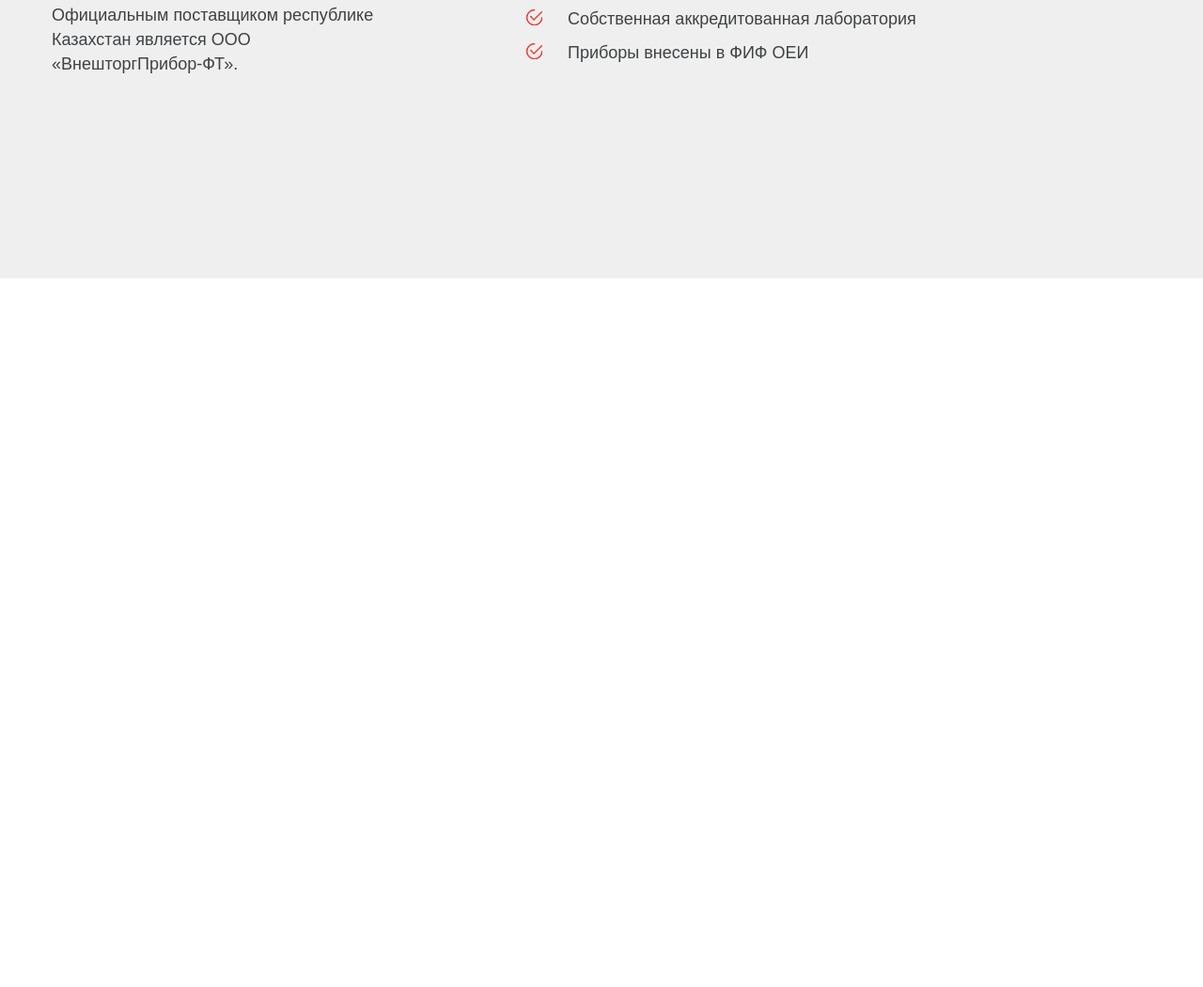
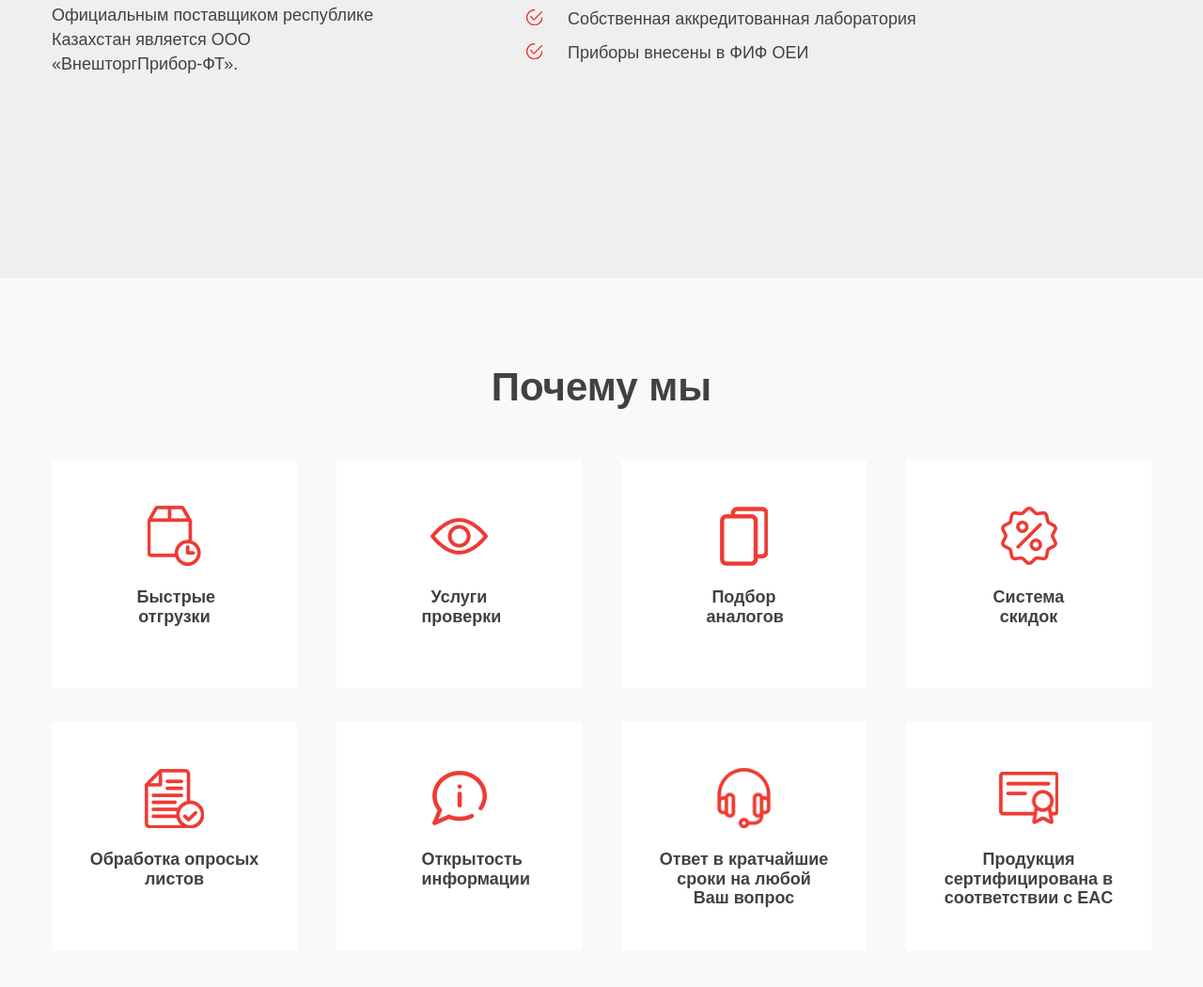
Before and after one commit to aaksi/fiztech, a website: page app/index.html in a window 1280 px wide. Shown: the part 1505-2555 px from the top of the page at 94% size. Before the commit the page ends 1801 px from the top, so only its background shows below. Drawn offline with nearby package versions, Linux system fonts and the light colour scheme; files that its build step writes are made by us from their sources.

Commit message:
added section advantages

```diff
--- a/app/index.html
+++ b/app/index.html
@@ -75,6 +75,46 @@
         </div>
     </section>
 
+    <section class="advantages">
+        <div class="container">
+            <div class="advantages__title title">Почему мы</div>
+            <div class="advantages__inner">
+                <div class="advantages__item">
+                    <div class="advantages__item-img"><img src="images/advantages/item1.png" alt="box"></div>
+                    <div class="advantages__item-descr advantages__item-descr--little">Быстрые отгрузки</div>
+                </div>
+                <div class="advantages__item">
+                    <div class="advantages__item-img"><img src="images/advantages/item2.png" alt="box"></div>
+                    <div class="advantages__item-descr advantages__item-descr--little">Услуги проверки</div>
+                </div>
+                <div class="advantages__item">
+                    <div class="advantages__item-img"><img src="images/advantages/item3.png" alt="box"></div>
+                    <div class="advantages__item-descr advantages__item-descr--little">Подбор аналогов</div>
+                </div>
+                <div class="advantages__item">
+                    <div class="advantages__item-img"><img src="images/advantages/item4.png" alt="box"></div>
+                    <div class="advantages__item-descr advantages__item-descr--little">Система скидок</div>
+                </div>
+                <div class="advantages__item">
+                    <div class="advantages__item-img"><img src="images/advantages/item5.png" alt="box"></div>
+                    <div class="advantages__item-descr ">Обработка опросых листов</div>
+                </div>
+                <div class="advantages__item">
+                    <div class="advantages__item-img"><img src="images/advantages/item6.png" alt="box"></div>
+                    <div class="advantages__item-descr advantages__item-descr--little">Открытость информации</div>
+                </div>
+                <div class="advantages__item">
+                    <div class="advantages__item-img"><img src="images/advantages/item7.png" alt="box"></div>
+                    <div class="advantages__item-descr ">Ответ в кратчайшие сроки на любой Ваш вопрос </div>
+                </div>
+                <div class="advantages__item">
+                    <div class="advantages__item-img"><img src="images/advantages/item8.png" alt="box"></div>
+                    <div class="advantages__item-descr ">Продукция сертифицирована в соответствии с EAC</div>
+                </div>
+            </div>
+        </div>
+    </section>
+
 
 
   </div>
--- a/app/scss/style.scss
+++ b/app/scss/style.scss
@@ -144,3 +144,48 @@
 }
 
 // end info
+// start advantages
+.advantages{
+    background-color: #f9f9f9;
+    &__title{
+        padding-top: 86px;
+        margin-bottom: 47px;
+    }
+    &__inner{
+        display: flex;
+        justify-content: space-between;
+        flex-wrap: wrap;
+        margin-bottom: 150px;
+    }
+    &__item{
+        width: 261px;
+        height: 243px;
+        background-color: #fff;
+        text-align: center;
+        display: flex;
+        flex-direction: column;
+        justify-content: center;
+        align-items: center;
+        margin-bottom: 36px;
+        img{
+            max-width: 63px;
+            max-height: 64px;
+
+        }
+    }
+    &__item-img{
+        height: 70px;
+        display: flex;
+        align-items: center;
+        margin-bottom: 20px;
+    }
+    &__item-descr{
+        font-weight: 700;
+        width: 184px;
+        height: 61px;
+        &--little{
+            width: 80px;
+        }
+    }
+}
+// end advantages
```
Also changed, not shown: app/css/style.min.css, app/images/advantages/item1.png (added), app/images/advantages/item2.png (added), app/images/advantages/item3.png (added), app/images/advantages/item4.png (added), app/images/advantages/item5.png (added), app/images/advantages/item6.png (added), app/images/advantages/item7.png (added), app/images/advantages/item8.png (added).
